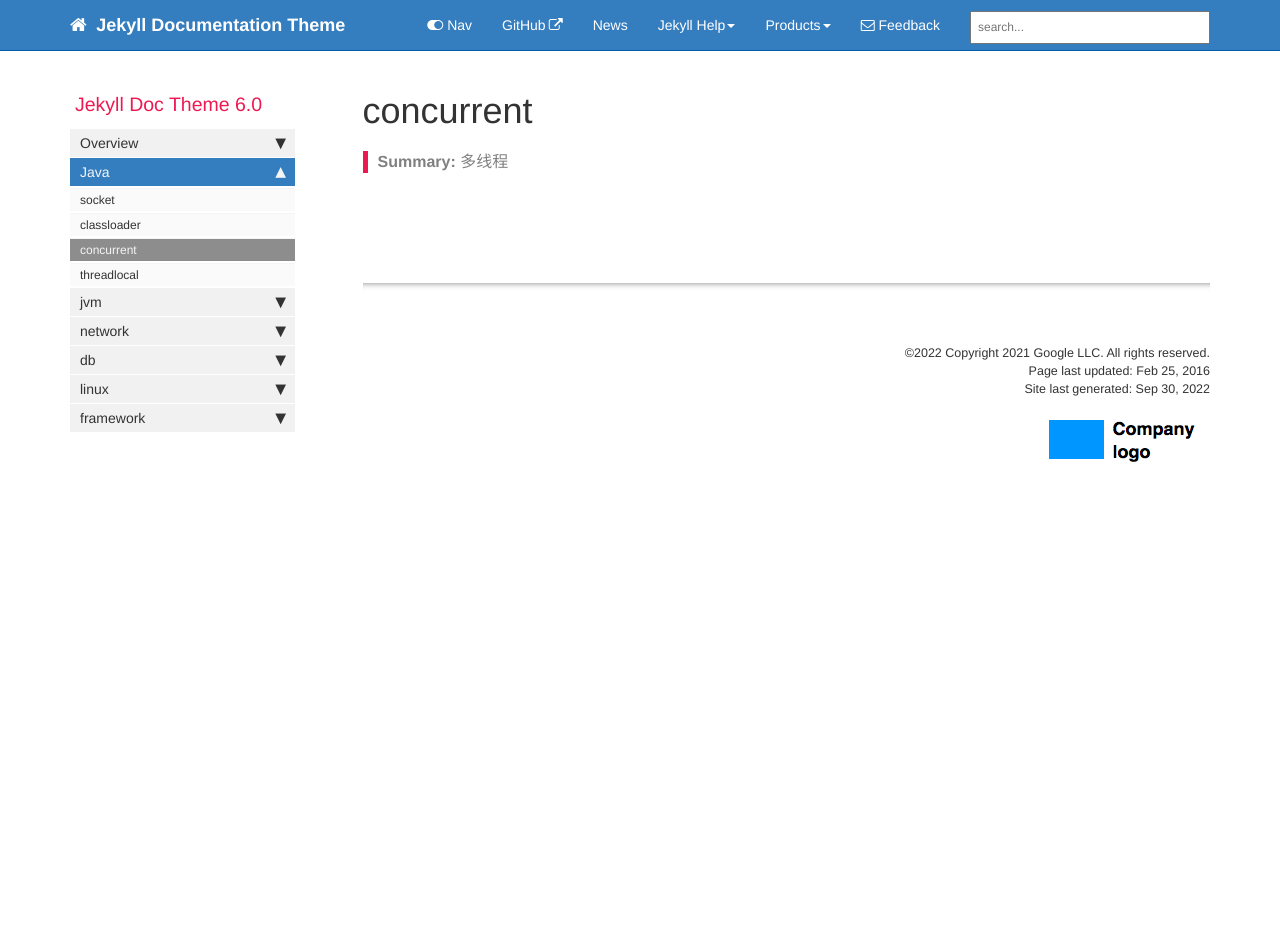
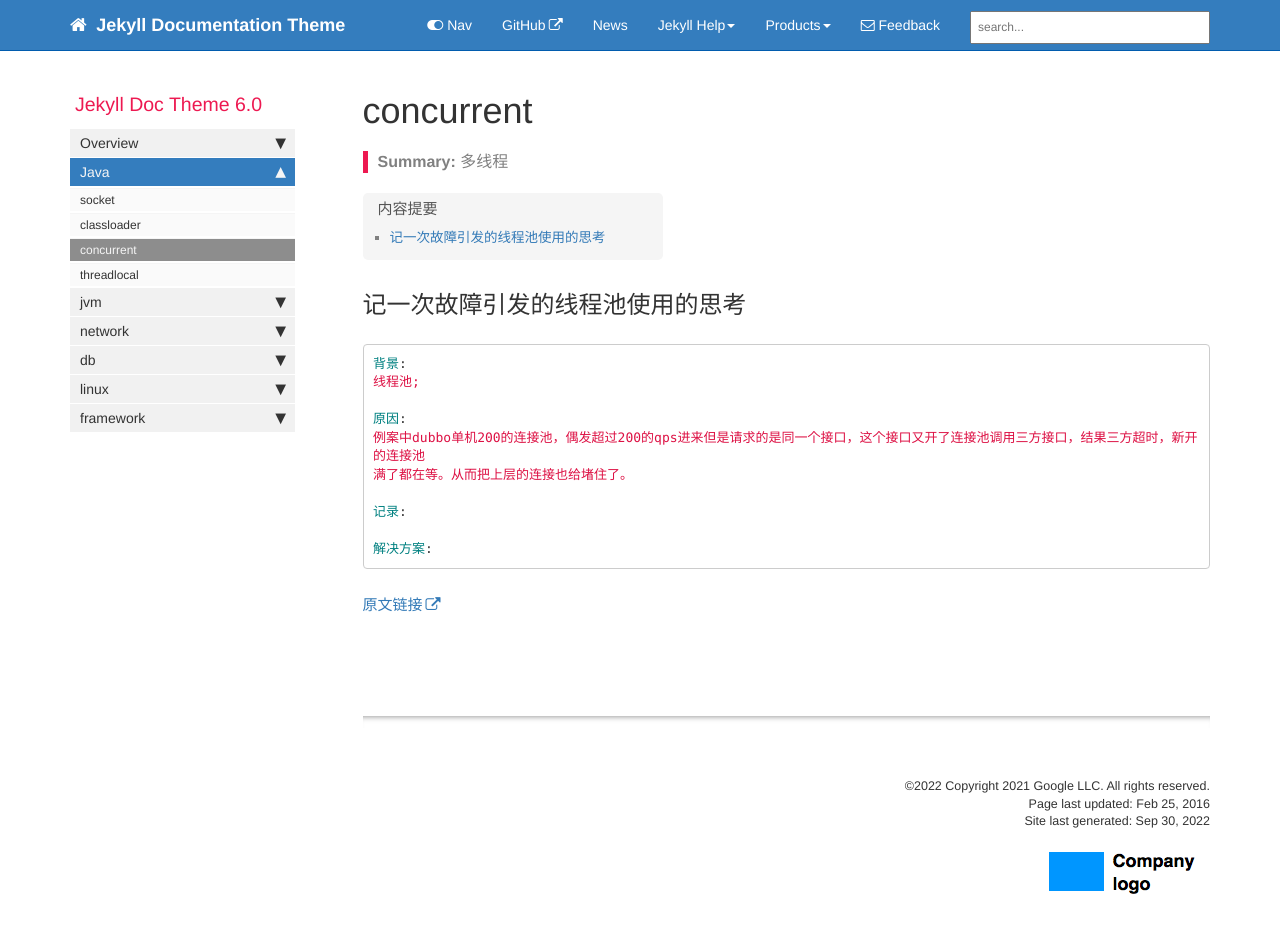
Before and after one commit to sustbeckham/reunion, a Jekyll site: the page built from pages/java/java_concurrent.md, in a window 1280 px wide and 970 px high. Shown: the top 933 px of the window. Built offline with Jekyll 4.4.1, drawn with Linux system fonts in a browser that asks for light colours; comment, search, counter and statistics services are not loaded.

Commit message:
Update java_concurrent.md

````diff
--- a/pages/java/java_concurrent.md
+++ b/pages/java/java_concurrent.md
@@ -7,4 +7,21 @@ permalink: java_concurrent.html
 folder: java
 ---
 
+## 记一次故障引发的线程池使用的思考
+
+```yaml
+背景:
+线程池;
+
+原因:
+例案中dubbo单机200的连接池，偶发超过200的qps进来但是请求的是同一个接口，这个接口又开了连接池调用三方接口，结果三方超时，新开的连接池
+满了都在等。从而把上层的连接也给堵住了。
+
+记录:
+
+解决方案:
+```
+
+[原文链接](https://tech.youzan.com/ji-ci-gu-zhang-yin-fa-de-xian-cheng-chi-shi-yong-de-si-kao/)
+
 {% include links.html %}
````
